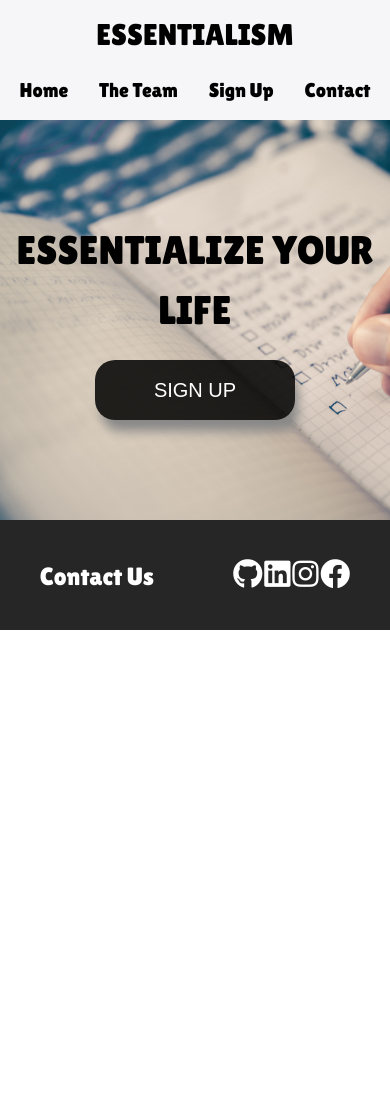
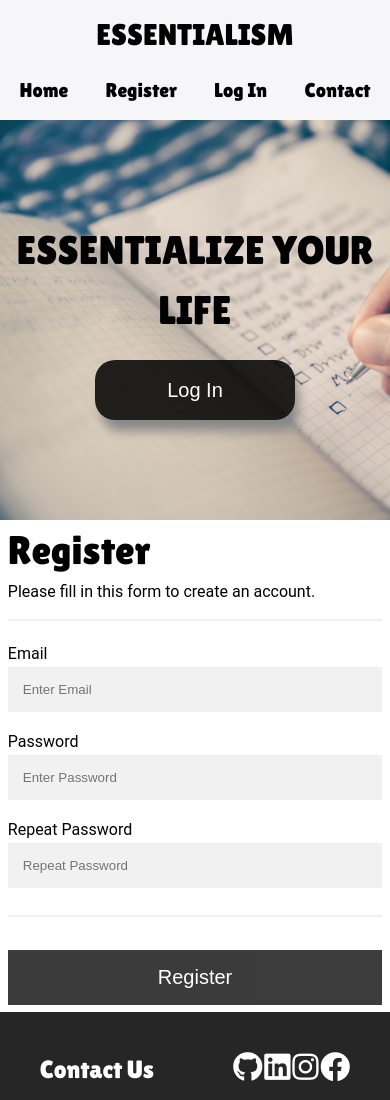
Before and after one commit to build-week-essentialism/essentialism-ui-david-clavijo, a plain HTML site: page team.html in a window 390 px wide. Before the commit the page ends 844 px from the top, so only its background shows below. Drawn offline with Linux system fonts and the light colour scheme.

Commit message:
Added a register page, fixed some responsive bugs

```diff
--- a/LESS-home/content.less
+++ b/LESS-home/content.less
@@ -209,3 +209,63 @@
   }
 
 }
+
+.form-section {
+
+  .container {
+    padding: 125px 0;
+    background-color: white;
+
+    @media @phone {
+      padding: 10px 2% 0;
+    }
+  }
+
+  label {
+    font-size: 1.6rem;
+  }
+
+  h1 {
+    margin-bottom: 10px;
+  }
+
+  input[type=text],
+  input[type=password] {
+    width: 100%;
+    padding: 15px;
+    margin: 5px 0 22px 0;
+    display: inline-block;
+    border: none;
+    background: #f1f1f1;
+  }
+
+  input[type=text]:focus,
+  input[type=password]:focus {
+    background-color: #ddd;
+    outline: none;
+  }
+
+  /* Overwrite default styles of hr */
+  hr {
+    border: 1px solid #f1f1f1;
+    margin-bottom: 25px;
+  }
+
+  /* Set a style for the submit button */
+  .registerbtn {
+    background-color: #000000d9;
+    color: white;
+    padding: 16px 20px;
+    margin: 8px 0;
+    border: none;
+    cursor: pointer;
+    width: 100%;
+    opacity: 0.9;
+    font-size: 2rem;
+  }
+
+  .registerbtn:hover {
+    opacity: 1;
+  }
+
+}
--- a/team.html
+++ b/team.html
@@ -22,8 +22,8 @@
         <!--********************** NAVIGATION *************************-->
         <nav>
           <a href="index.html" class="nav-link">Home</a>
-          <a href="" class="nav-link"> The Team</a>
-          <a href="https://essentialism.netlify.com/" class="nav-link">Sign Up</a>
+          <a href="" class="nav-link"> Register</a>
+          <a href="https://essentialism.netlify.com/" class="nav-link">Log In</a>
           <a href="#contact" class="nav-link">Contact</a>
         </nav>
       </header>
@@ -36,13 +36,35 @@
             <h1>ESSENTIALIZE YOUR</h1>
             <h1>LIFE</h1>
             <a id="signButton" href="https://essentialism.netlify.com/">
-              <button>SIGN UP</button>
+              <button>Log In</button>
             </a>
           </div>
         </div>
       </section>
     </div>
   </div>
+
+  <section class="form-section">
+    <form action="#">
+      <div class="container">
+        <h1>Register</h1>
+        <p>Please fill in this form to create an account.</p>
+        <hr>
+
+        <label for="email"><b>Email</b></label>
+        <input type="text" placeholder="Enter Email" name="email" required>
+
+        <label for="psw"><b>Password</b></label>
+        <input type="password" placeholder="Enter Password" name="psw" required>
+
+        <label for="psw-repeat"><b>Repeat Password</b></label>
+        <input type="password" placeholder="Repeat Password" name="psw-repeat" required>
+        <hr>
+        <button type="submit" class="registerbtn">Register</button>
+      </div>
+
+    </form>
+  </section>
 
   <footer>
     <div class="container flex-container">
```
Also changed, not shown: index.html (+3 -3 lines), CSS-home/index.css, 1 other file.
